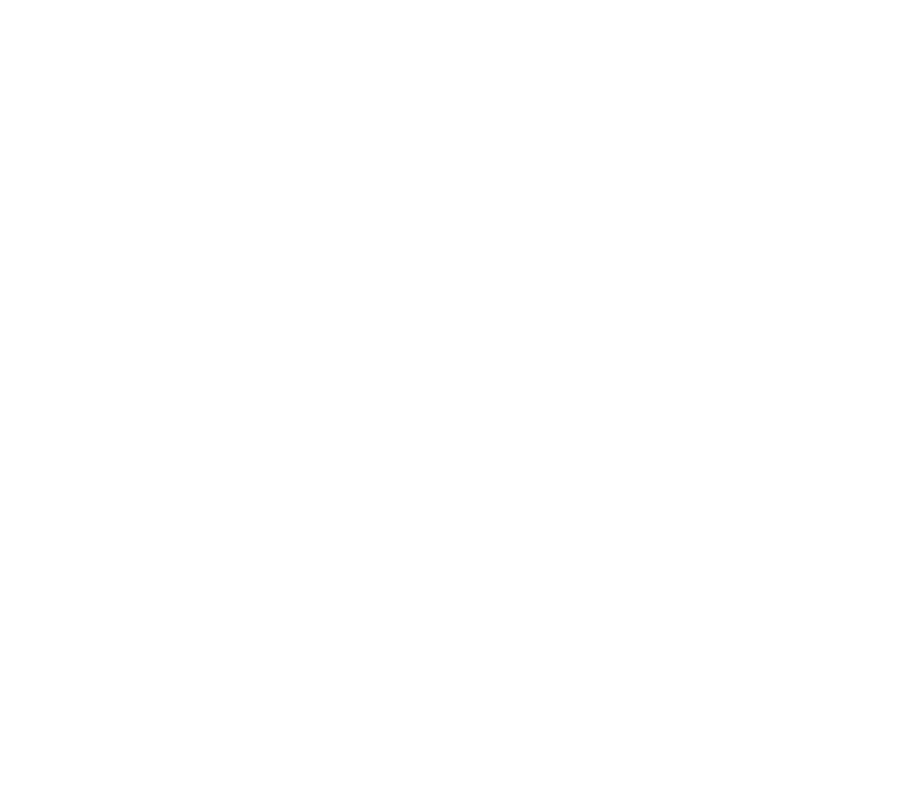
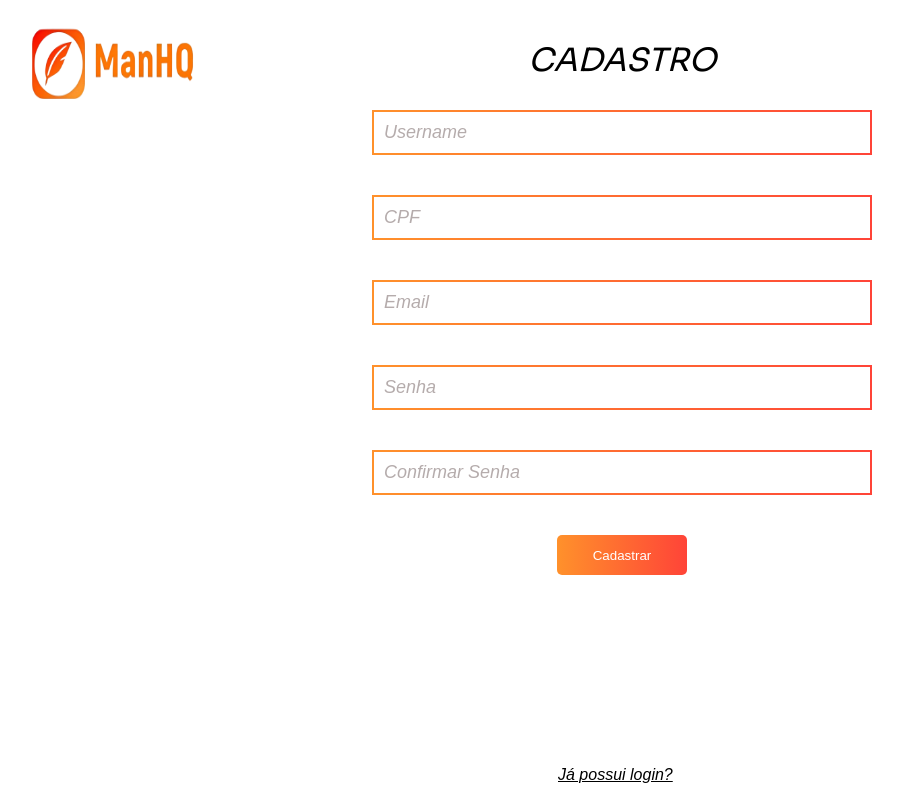
Before and after one commit to GabrielCordeiro2006/Projeto_individual, a plain HTML site: page ManHQ/public/site institucional/cadastro.html in a window 1280 px wide. Shown: the whole page, without its empty margins (18-921 px from the left). Drawn offline with Linux system fonts and the light colour scheme; a web font is replaced by a local one.

Commit message:
cadastro incompleto

```diff
--- a/ManHQ/public/site institucional/cadastro.html
+++ b/ManHQ/public/site institucional/cadastro.html
@@ -0,0 +1,68 @@
+<!DOCTYPE html>
+<html lang="en">
+
+
+<head>
+    <meta charset="UTF-8">
+    <meta http-equiv="X-UA-Compatible" content="IE=edge">
+    <meta name="viewport" content="width=device-width, initial-scale=1.0">
+    <title>Cadastro versão beta</title>
+    <link rel="preconnect" href="https://fonts.googleapis.com">
+    <link rel="preconnect" href="https://fonts.gstatic.com" crossorigin>
+    <link href="https://fonts.googleapis.com/css2?family=ABeeZee:ital@0;1&family=Sora:wght@100..800&display=swap"
+        rel="stylesheet">
+    <link rel="shortcut icon" type="imagex/png" href="./img/inicial-transformed-removebg-preview (1).png">
+    <link rel="stylesheet" href="./css/cadastro.css">
+
+</head>
+
+<body class="corpo">
+
+
+
+    <a href="#" class="brand-logo"><img src="./img/logo__1_-removebg-preview.png" alt="logo" class="logo"></a>
+
+
+
+
+
+    <div class="formulario">
+
+
+        <h1 class="h1">CADASTRO </h1>
+
+
+        <div class="h1">
+            <input type="text" class="form-control" placeholder="Username" aria-label="Username">
+        </div>
+
+
+            <div class="h1">
+                <input type="text" class="form-control" placeholder="CPF" aria-label="CPF">
+            </div>
+
+
+            <div class="h1">
+                <input type="text" class="form-control" placeholder="Email" aria-label="Email">
+            </div>
+
+        <div class="h1">
+            <input type="password" class="form-control" placeholder="Senha" aria-label="Password" id="password">
+        </div>
+
+        <div class="h1">
+            <input type="password" class="form-control" placeholder="Confirmar Senha" aria-label="Password" id="passworda">
+        </div>
+
+        <div class="h1">
+            <a href="./login.html"><button class="button">Cadastrar</button></a>
+        </div>
+    </div>
+
+    <div class="h1">
+        <a href="./login.html" class="a">Já possui login?</a>
+    </div>
+
+</body>
+
+</html>
--- /dev/null
+++ b/ManHQ/public/site institucional/css/cadastro.css
@@ -0,0 +1,127 @@
+* {
+    margin: 0;
+    padding: 0;
+    box-sizing: border-box;
+}
+
+  .corpo {
+    height: 100%;
+    width: 100%;
+    background-color: #fff;
+    background-repeat: no-repeat;
+    background-size: 100%;
+  }
+
+
+  .logo {
+    width: 250px;
+    height: 150px;
+    position: fixed;
+    top: -9px;
+    margin-right: 13%;
+
+
+  }
+
+
+
+  .h1 {
+    font-family: "ABeeZee", sans-serif;
+    font-weight: 400;
+    font-style: italic;
+    color: #000000;
+    display: flex;
+    justify-content: center;
+    align-items: center;
+    color: #000;
+    left: 10px;
+    font-family: "Sora", sans-serif;
+    font-optical-sizing: auto;
+    margin-bottom: 30px;
+  }
+
+
+  .formulario {
+    width: 550px;
+    height: 400px;
+    margin: auto;
+    display: flex;
+    flex-direction: column;
+    justify-content: space-evenly;
+    border:  0px solid #0000;
+    border-radius: 5px;
+    margin-top: 40px;
+  }
+
+
+
+  .form-control {
+    width: 500px;
+    border-radius: 10px;
+    height: 45px;
+    font-size: 18px;
+    position: relative;
+    border: 2px solid transparent;
+    border-style: solid;
+    border-radius: 10px;
+    border-image: linear-gradient(to right, #FF912B, #FF4438) 1 ;
+    background-color: transparent;
+    padding: 10px;
+    margin-bottom: 10px;
+    color: #000;
+    font-family: "ABeeZee", sans-serif;
+    font-weight: 400;
+    font-style: italic;
+    color: #000000;
+  }
+
+  input::placeholder{
+   color: #B5ACAC;
+  }
+
+
+
+
+  .container {
+    height: 200px;
+    position: relative;
+    display: flex;
+    justify-content: center;
+    align-items: center;
+  }
+
+
+
+
+  .button {
+    background: linear-gradient(to right, #FF912B, #FF4438);
+    width: 130px;
+    height: 40px;
+    padding: 0;
+    border: 0;
+    border-radius: 5px;
+    color: #fff;
+  }
+
+
+  .b {
+    font-family: "ABeeZee", sans-serif;
+    font-weight: 400;
+    font-style: italic;
+    color: #000000;
+  }
+
+
+  .a {
+    font-family: "ABeeZee", sans-serif;
+    font-weight: 400;
+    font-style: italic;
+    color: #000000;
+    display: flex;
+    justify-content: center;
+    align-items: center;
+    color: #000;
+    position: absolute;
+    bottom: 16px;
+    left: 45%;
+  }
```
Also changed, not shown: ManHQ/public/site institucional/index.html (+1 -1 lines), ManHQ/public/site institucional/css/login.css (added), ManHQ/public/site institucional/css/style.css (renamed from ManHQ/public/site institucional/style.css).
